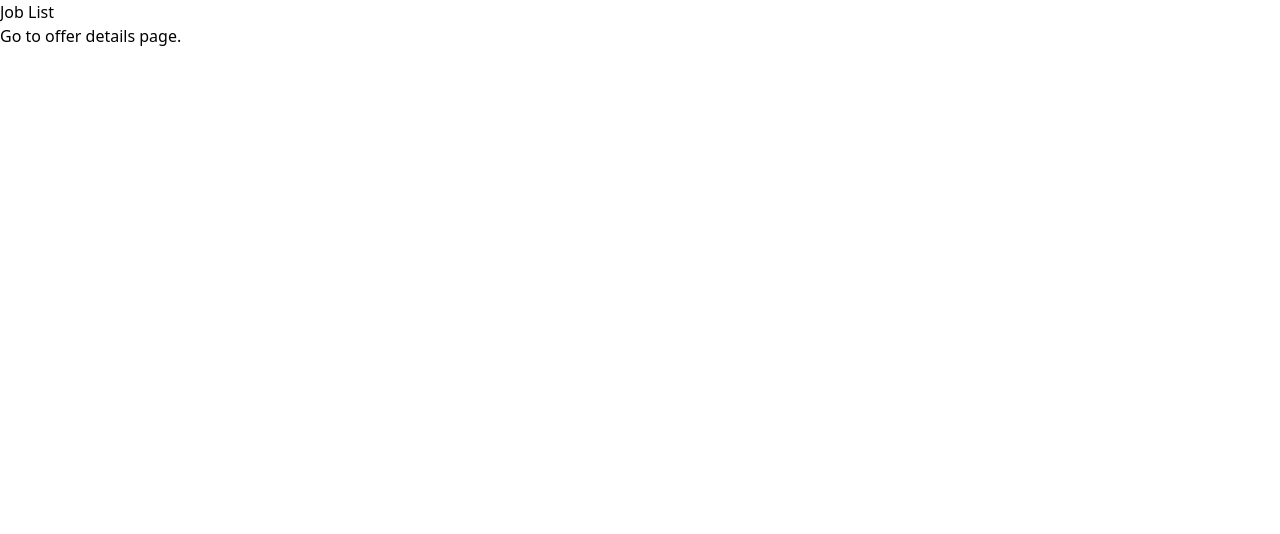
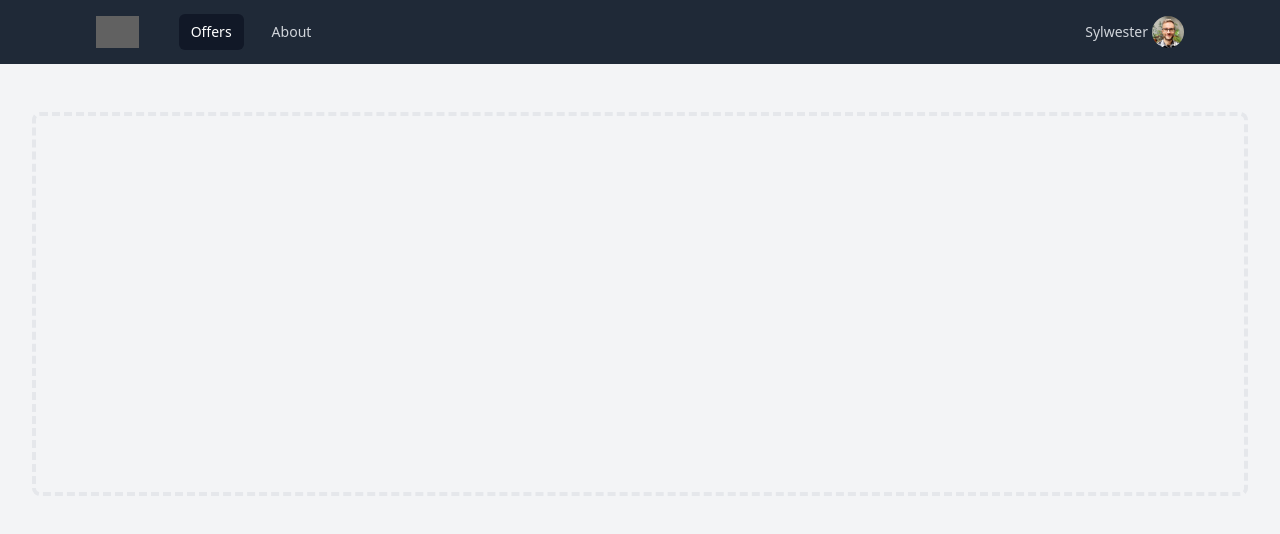
Before and after one commit to slykar/jjit-assignment, a React (Create React App) app: page / in a window 1280 px wide. Shown: the top 534 px of the page. Built offline with nearby package versions, Linux system fonts and the light colour scheme; grey boxes are pictures that could not be loaded.

Commit message:
wip: app layout draft

```diff
--- a/public/index.html
+++ b/public/index.html
@@ -1,5 +1,5 @@
 <!DOCTYPE html>
-<html lang="en">
+<html lang="en" class="h-full bg-gray-100">
   <head>
     <meta charset="utf-8" />
     <link rel="icon" href="%PUBLIC_URL%/favicon.ico" />
@@ -26,7 +26,7 @@
     -->
     <title>React App</title>
   </head>
-  <body>
+  <body class="h-full">
     <noscript>You need to enable JavaScript to run this app.</noscript>
     <div id="root"></div>
     <!--
--- a/src/App.tsx
+++ b/src/App.tsx
@@ -4,12 +4,15 @@
 import JobDetails from './pages/JobDetails';
 
 import './App.css';
+import AppLayout from './layouts/AppLayout';
 
 function App() {
   return (
     <Routes>
-      <Route path="/" element={<JobList />} />
-      <Route path="/offers/:offerId" element={<JobDetails />} />
+      <Route element={<AppLayout />}>
+        <Route path="/" element={<JobList />} />
+        <Route path="/offers/:offerId" element={<JobDetails />} />
+      </Route>
     </Routes>
   );
 }
--- /dev/null
+++ b/src/layouts/AppLayout.tsx
@@ -0,0 +1,194 @@
+/* This example requires Tailwind CSS v2.0+ */
+import { Fragment } from 'react';
+import { Disclosure, Menu, Transition } from '@headlessui/react';
+import { MenuIcon, XIcon } from '@heroicons/react/outline';
+
+const user = {
+  name: 'Sylwester',
+  email: 'sylwester.kardziejonek@gmail.com',
+  imageUrl: '/assets/images/sk.jpeg',
+};
+
+const navigation = [
+  { name: 'Offers', href: '#', current: true },
+  { name: 'About', href: '#', current: false },
+];
+
+const userNavigation = [
+  { name: 'Your Profile', href: '#' },
+  { name: 'Settings', href: '#' },
+  { name: 'Sign out', href: '#' },
+];
+
+function classNames(...classes: any[]) {
+  return classes.filter(Boolean).join(' ');
+}
+
+export default function AppLayout() {
+  return (
+    <>
+      <div className="min-h-full">
+        <Disclosure as="nav" className="bg-gray-800">
+          {({ open }) => (
+            <>
+              <div className="max-w-6xl mx-auto px-4 sm:px-6 lg:px-8">
+                <div className="flex items-center justify-between h-16">
+                  <div className="flex items-center">
+                    <div className="flex-shrink-0">
+                      <img
+                        className="h-8 invert"
+                        src="https://geek.justjoin.it/wp-content/uploads/2018/02/logo-jjit-1.png"
+                        alt="Workflow"
+                      />
+                    </div>
+                    <div className="hidden md:block">
+                      <div className="ml-10 flex items-baseline space-x-4">
+                        {navigation.map((item) => (
+                          <a
+                            key={item.name}
+                            href={item.href}
+                            className={classNames(
+                              item.current
+                                ? 'bg-gray-900 text-white'
+                                : 'text-gray-300 hover:bg-gray-700 hover:text-white',
+                              'px-3 py-2 rounded-md text-sm font-medium'
+                            )}
+                            aria-current={item.current ? 'page' : undefined}
+                          >
+                            {item.name}
+                          </a>
+                        ))}
+                      </div>
+                    </div>
+                  </div>
+                  <div className="hidden md:block">
+                    <div className="ml-4 flex items-center md:ml-6">
+                      {/* Profile dropdown */}
+                      <Menu as="div" className="ml-3 relative">
+                        <div>
+                          <Menu.Button className="max-w-xs rounded-full flex items-center text-sm focus:outline-none focus:ring-2 focus:ring-offset-2 focus:ring-offset-gray-800 focus:ring-white">
+                            <span className="sr-only">Open user menu</span>
+                            <span className="mx-1 text-gray-300">
+                              {user.name}
+                            </span>
+                            <img
+                              className="h-8 w-8 rounded-full"
+                              src={user.imageUrl}
+                              alt=""
+                            />
+                          </Menu.Button>
+                        </div>
+                        <Transition
+                          as={Fragment}
+                          enter="transition ease-out duration-100"
+                          enterFrom="transform opacity-0 scale-95"
+                          enterTo="transform opacity-100 scale-100"
+                          leave="transition ease-in duration-75"
+                          leaveFrom="transform opacity-100 scale-100"
+                          leaveTo="transform opacity-0 scale-95"
+                        >
+                          <Menu.Items className="origin-top-right absolute right-0 mt-2 w-48 rounded-md shadow-lg py-1 bg-white ring-1 ring-black ring-opacity-5 focus:outline-none">
+                            {userNavigation.map((item) => (
+                              <Menu.Item key={item.name}>
+                                {({ active }) => (
+                                  <a
+                                    href={item.href}
+                                    className={classNames(
+                                      active ? 'bg-gray-100' : '',
+                                      'block px-4 py-2 text-sm text-gray-700'
+                                    )}
+                                  >
+                                    {item.name}
+                                  </a>
+                                )}
+                              </Menu.Item>
+                            ))}
+                          </Menu.Items>
+                        </Transition>
+                      </Menu>
+                    </div>
+                  </div>
+                  <div className="-mr-2 flex md:hidden">
+                    {/* Mobile menu button */}
+                    <Disclosure.Button className="bg-gray-800 inline-flex items-center justify-center p-2 rounded-md text-gray-400 hover:text-white hover:bg-gray-700 focus:outline-none focus:ring-2 focus:ring-offset-2 focus:ring-offset-gray-800 focus:ring-white">
+                      <span className="sr-only">Open main menu</span>
+                      {open ? (
+                        <XIcon className="block h-6 w-6" aria-hidden="true" />
+                      ) : (
+                        <MenuIcon
+                          className="block h-6 w-6"
+                          aria-hidden="true"
+                        />
+                      )}
+                    </Disclosure.Button>
+                  </div>
+                </div>
+              </div>
+
+              <Disclosure.Panel className="md:hidden">
+                <div className="px-2 pt-2 pb-3 space-y-1 sm:px-3">
+                  {navigation.map((item) => (
+                    <Disclosure.Button
+                      key={item.name}
+                      as="a"
+                      href={item.href}
+                      className={classNames(
+                        item.current
+                          ? 'bg-gray-900 text-white'
+                          : 'text-gray-300 hover:bg-gray-700 hover:text-white',
+                        'block px-3 py-2 rounded-md text-base font-medium'
+                      )}
+                      aria-current={item.current ? 'page' : undefined}
+                    >
+                      {item.name}
+                    </Disclosure.Button>
+                  ))}
+                </div>
+                <div className="pt-4 pb-3 border-t border-gray-700">
+                  <div className="flex items-center px-5">
+                    <div className="flex-shrink-0">
+                      <img
+                        className="h-10 w-10 rounded-full"
+                        src={user.imageUrl}
+                        alt=""
+                      />
+                    </div>
+                    <div className="ml-3">
+                      <div className="text-base font-medium leading-none text-white">
+                        {user.name}
+                      </div>
+                      <div className="text-sm font-medium leading-none text-gray-400">
+                        {user.email}
+                      </div>
+                    </div>
+                  </div>
+                  <div className="mt-3 px-2 space-y-1">
+                    {userNavigation.map((item) => (
+                      <Disclosure.Button
+                        key={item.name}
+                        as="a"
+                        href={item.href}
+                        className="block px-3 py-2 rounded-md text-base font-medium text-gray-400 hover:text-white hover:bg-gray-700"
+                      >
+                        {item.name}
+                      </Disclosure.Button>
+                    ))}
+                  </div>
+                </div>
+              </Disclosure.Panel>
+            </>
+          )}
+        </Disclosure>
+        <main>
+          <div className="max-w-7xl mx-auto py-6 sm:px-6 lg:px-8">
+            {/* Replace with your content */}
+            <div className="px-4 py-6 sm:px-0">
+              <div className="border-4 border-dashed border-gray-200 rounded-lg h-96" />
+            </div>
+            {/* /End replace */}
+          </div>
+        </main>
+      </div>
+    </>
+  );
+}
```
Also changed, not shown: public/assets/images/sk.jpeg (added).
